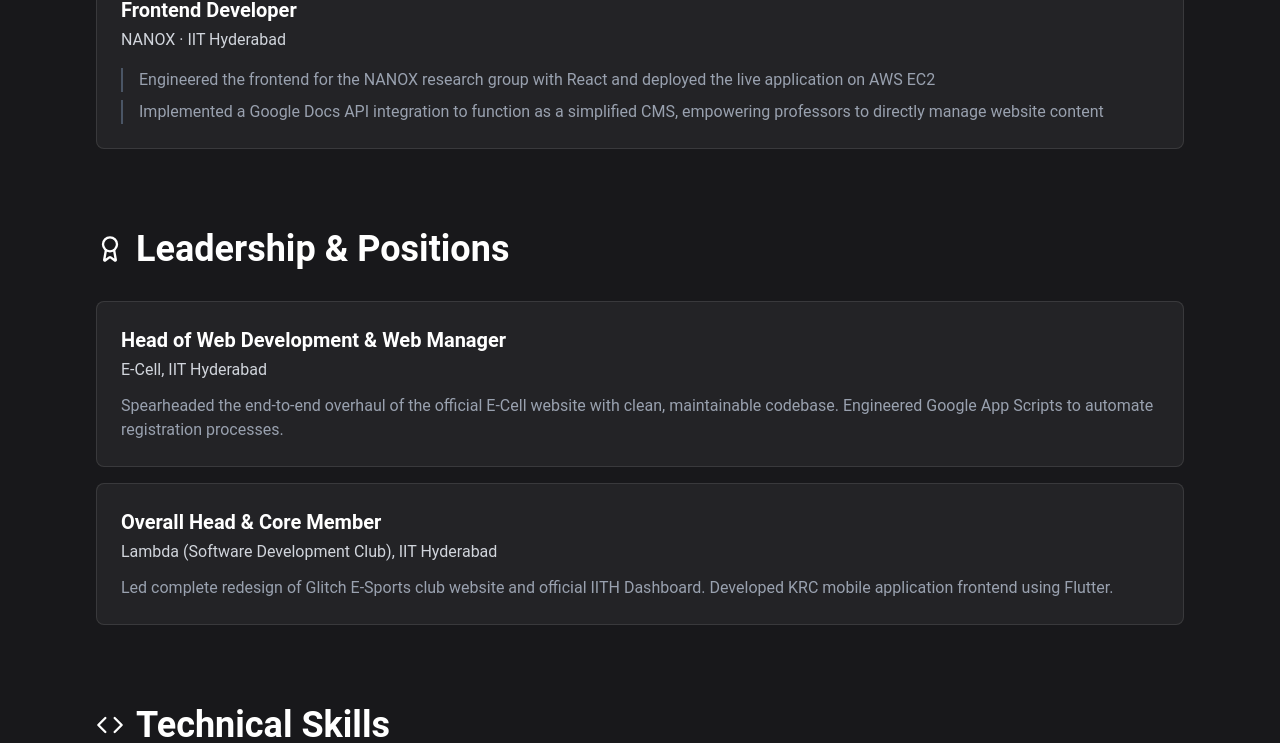
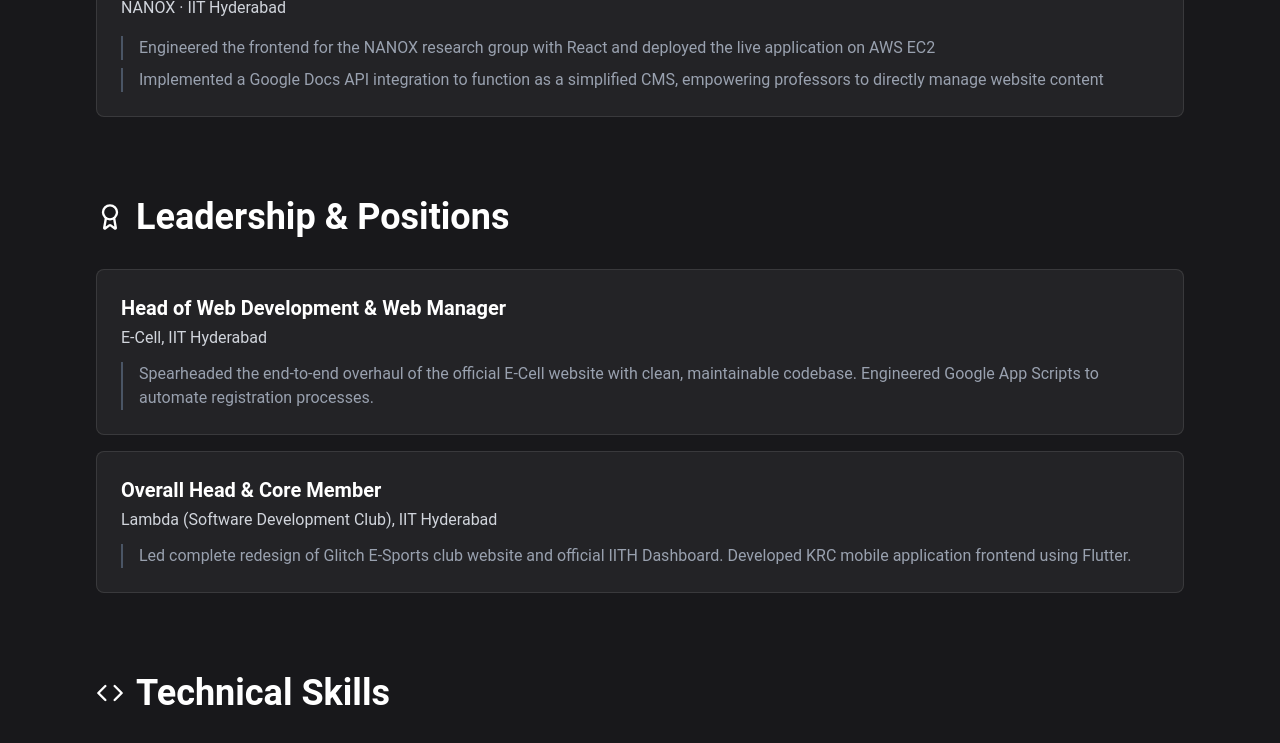
Before and after one commit to ganeswar-velvadapu/portfolio, a Next.js app: page /about in a window 1280 px wide. Shown: the part 1081-1824 px from the top of the page. Built offline with nearby package versions, Linux system fonts and the light colour scheme; a web font is replaced by a local one.

Commit message:
added points to leadership section

```diff
--- a/public/personalData.json
+++ b/public/personalData.json
@@ -26,8 +26,7 @@
       "location": "IIT Hyderabad",
       "points": [
         "Integrated a leading open-source admin panel, customizing the Next.js frontend to unify content management across IIT Hyderabad departments",
-        "Containerized the full application stack using Docker and configured an NGINX reverse proxy for secure, scalable deployment",
-        "Architected an integrated payload CMS, unifying content delivery for four separate research labs"
+        "Containerized the full application stack using Docker and configured an NGINX reverse proxy for secure, scalable deployment"
       ]
     },
     {
@@ -44,12 +43,16 @@
     {
       "title": "Head of Web Development & Web Manager",
       "org": "E-Cell, IIT Hyderabad",
-      "description": "Spearheaded the end-to-end overhaul of the official E-Cell website with clean, maintainable codebase. Engineered Google App Scripts to automate registration processes."
+      "points": [
+        "Spearheaded the end-to-end overhaul of the official E-Cell website with clean, maintainable codebase. Engineered Google App Scripts to automate registration processes."
+      ]
     },
     {
       "title": "Overall Head & Core Member",
       "org": "Lambda (Software Development Club), IIT Hyderabad",
-      "description": "Led complete redesign of Glitch E-Sports club website and official IITH Dashboard. Developed KRC mobile application frontend using Flutter."
+      "points": [
+        "Led complete redesign of Glitch E-Sports club website and official IITH Dashboard. Developed KRC mobile application frontend using Flutter."
+      ]
     }
   ],
   "skills": {
--- a/public/projectsData.json
+++ b/public/projectsData.json
@@ -42,7 +42,8 @@
                 "Flutter",
                 "Python",
                 "FastAPI",
-                "JWT"
+                "JWT",
+                "PostgreSQL"
             ]
         },
         {
--- a/src/app/about/page.js
+++ b/src/app/about/page.js
@@ -69,7 +69,13 @@ const AboutPage = () => {
               <div key={index} className="bg-white/5 hover:bg-white/10 border border-white/10 hover:border-white/20 rounded-lg p-6 transition-all duration-300">
                 <h3 className="text-lg sm:text-xl font-semibold text-white mb-1">{pos.title}</h3>
                 <p className="text-base text-gray-300 mb-3">{pos.org}</p>
-                <p className="text-sm sm:text-base text-gray-400">{pos.description}</p>
+                <ul className="space-y-2">
+                  {pos.points.map((point, idx) => (
+                    <li key={idx} className="text-sm sm:text-base text-gray-400 pl-4 border-l-2 border-gray-600">
+                      {point}
+                    </li>
+                  ))}
+                </ul>
               </div>
             ))}
           </div>
```
